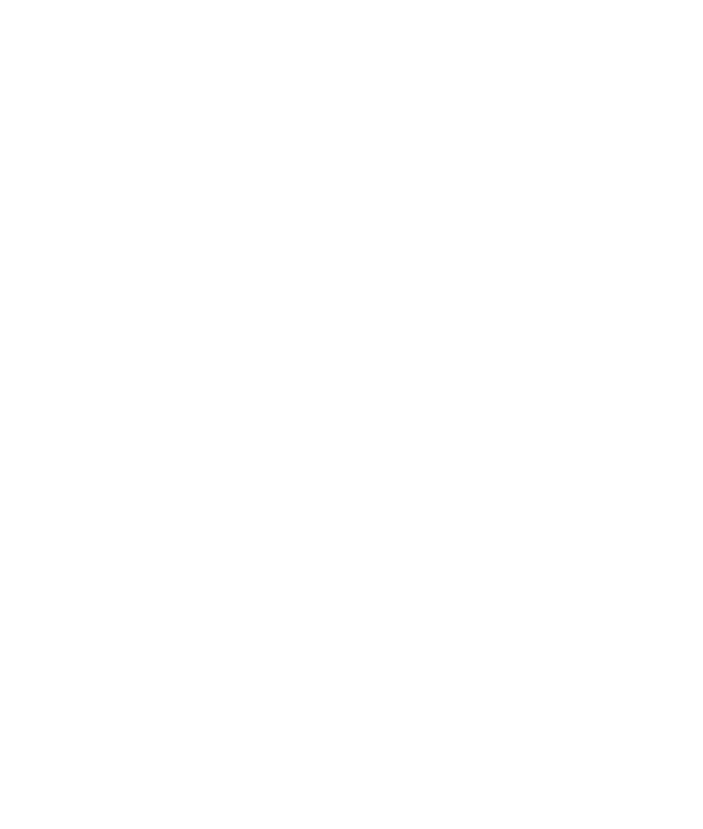
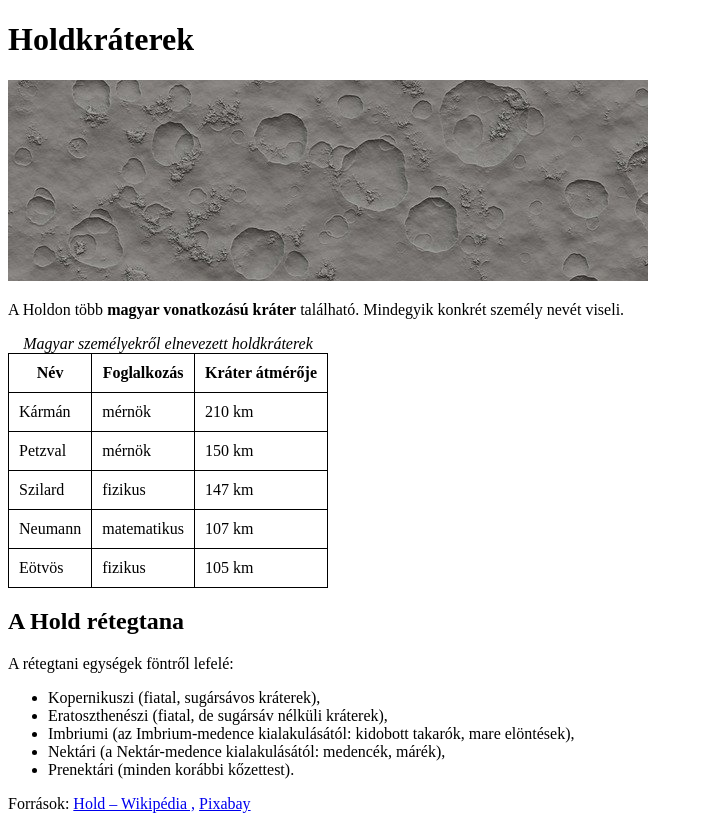
Before and after one commit to Dani1115/oraimunka0927, a plain HTML site: page index.html in a window 1280 px wide. Shown: the whole page, without its empty margins (0-703 px from the left). Before the commit the page ends 800 px from the top, so only its background shows below. Drawn offline with Linux system fonts and the light colour scheme.

Commit message:
html kész

```diff
--- a/index.html
+++ b/index.html
@@ -3,12 +3,70 @@
 
 <head>
     <meta charset="UTF-8">
+    <meta name="viewport"
+    content="width=device=width,initial-scale=1.0">
     <link rel="stylesheet" href="stilus.css">
-    <title></title>
+    <title>Holdkráterek</title>
+    <meta name="author" content="Rábai Dániel">
+    <meta name="keywords" content="Hold,űrhajó">
+    <meta name="description" content="Az oldal a Holdról szól">
+
 </head>
 
 <body>
+        <h1>Holdkráterek</h1>
+        <img src="kraterek.jpg" alt="Holdkráterekről készült fotó" title="Holdkráterekről készült fotó">
+    <p> A Holdon több <b>magyar vonatkozású kráter</b> található. Mindegyik konkrét személy nevét viseli.</p>
 
+        <table>
+            <caption>
+                <i>Magyar személyekről elnevezett holdkráterek</i></caption>
+                <tr>
+                    <th>Név</th>
+                    <th>Foglalkozás</th>
+                    <th>Kráter átmérője</th>
+                </tr>
+                <tr>
+                    <td>Kármán</td>
+                    <td>mérnök</td>
+                    <td>210 km</td>
+                </tr>
+                <tr>
+                    <td>Petzval</td>
+                    <td>mérnök</td>
+                    <td>150 km</td>
+                </tr>
+                <tr>
+                    <td>Szilard</td>
+                    <td>fizikus</td>
+                    <td>147 km</td>
+                </tr>
+                <tr>
+                    <td>Neumann</td>
+                    <td>matematikus</td>
+                    <td>107 km</td>
+                </tr>
+                <tr>
+                    <td>Eötvös</td>
+                    <td>fizikus</td>
+                    <td>105 km</td>
+                </tr>
+                <!--tr>td*-->
+        </table>
+        <h2>A Hold rétegtana</h2>
+        <p>A rétegtani egységek föntről lefelé:</p>
+
+        <ul>
+            <li>Kopernikuszi (fiatal, sugársávos kráterek),</li>
+            <li>Eratoszthenészi (fiatal, de sugársáv nélküli kráterek),</li>
+            <li>Imbriumi (az Imbrium-medence kialakulásától: kidobott takarók, mare elöntések),</li>
+            <li>Nektári (a Nektár-medence kialakulásától: medencék, márék),</li>
+            <li>Prenektári (minden korábbi kőzettest).</li>
+        </ul>
+        <p>Források:
+            <a href="https://hu.wikipedia.org/wiki/Hold" target="_blank"> Hold – Wikipédia ,</a>
+            <a href="https://pixabay.com/hu/illustrations/z%C3%A1szl%C3%B3-fej-hold-kr%C3%A1ter-sz%C3%BCrke-hold-1571994/">Pixabay</a>
+        </p>
 </body>
 
 </html>
```
